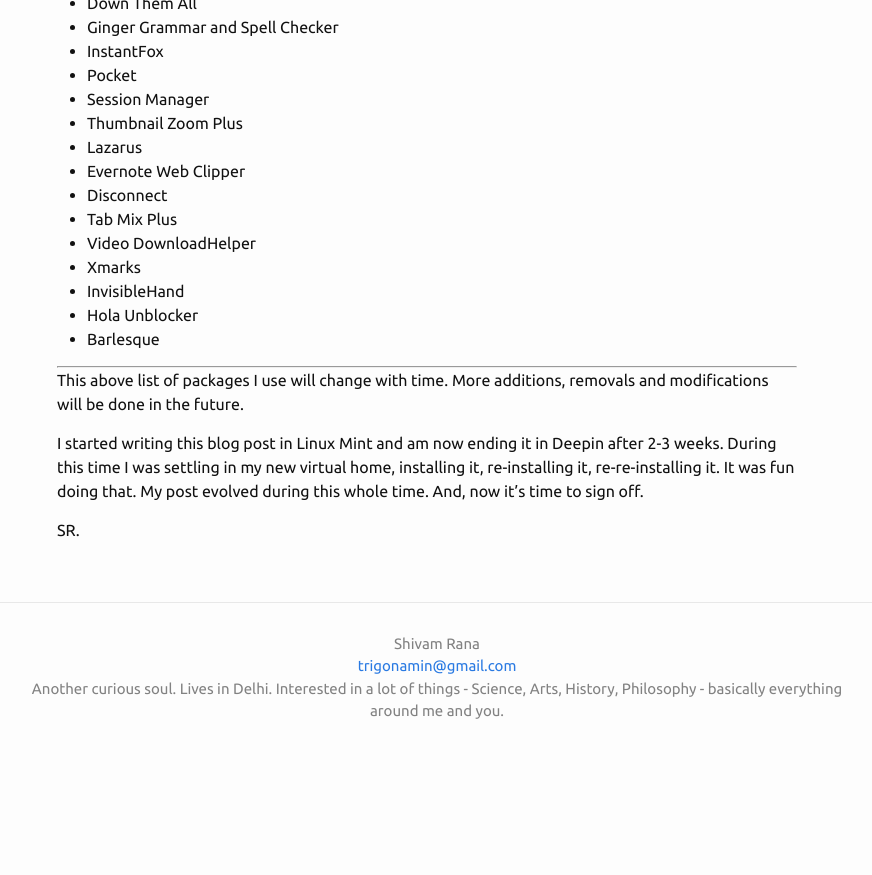
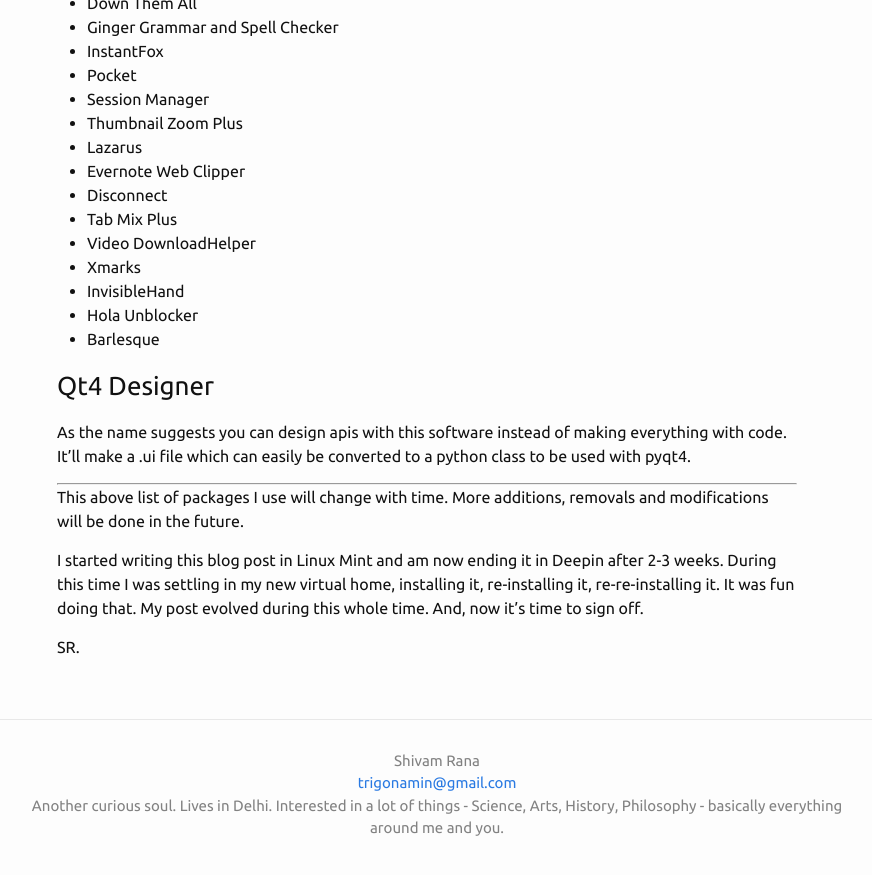
Before and after one commit to TrigonaMinima/TrigonaMinima.github.io, a Jekyll site: the page built from _posts/2014-07-26-Packages-I-do-use.md, in a window 1280 px wide and 900 px high, scrolled down 5810 px. Shown: the top 875 px of the window, without its empty margins (213-1085 px from the left). Built offline with Jekyll 4.4.1, drawn with Linux system fonts in a browser that asks for light colours; before the commit the page ends 6593 px from its top, so only the background shows below that; part of the change alters nothing that is shown; some of the changed text lies outside the part shown.

```diff
--- a/_includes/footer.html
+++ b/_includes/footer.html
@@ -38,6 +38,17 @@
         </ul>
       </div> -->
 
+      <script>
+        (function(i,s,o,g,r,a,m){i['GoogleAnalyticsObject']=r;i[r]=i[r]||function(){
+        (i[r].q=i[r].q||[]).push(arguments)},i[r].l=1*new Date();a=s.createElement(o),
+        m=s.getElementsByTagName(o)[0];a.async=1;a.src=g;m.parentNode.insertBefore(a,m)
+        })(window,document,'script','//www.google-analytics.com/analytics.js','ga');
+
+        ga('create', 'UA-51512073-1', 'auto');
+        ga('send', 'pageview');
+
+      </script>
+
       <div class="footer-col  footer-col-4" style='margin-left: 20px;'>
         <ul class="contact-list">
           <li>{{ site.owner }}</li>
--- a/_posts/2014-07-26-Packages-I-do-use.md
+++ b/_posts/2014-07-26-Packages-I-do-use.md
@@ -191,6 +191,9 @@ Yeah I gotta include it here. It is a good piece of software by [Mozila][18a]. H
 - Hola Unblocker
 - Barlesque
 
+### Qt4 Designer
+As the name suggests you can design apis with this software instead of making everything with code. It'll make a .ui file which can easily be converted to a python class to be used with pyqt4.
+
 ----
 
 This above list of packages I use will change with time. More additions, removals and modifications will be done in the future.
```
